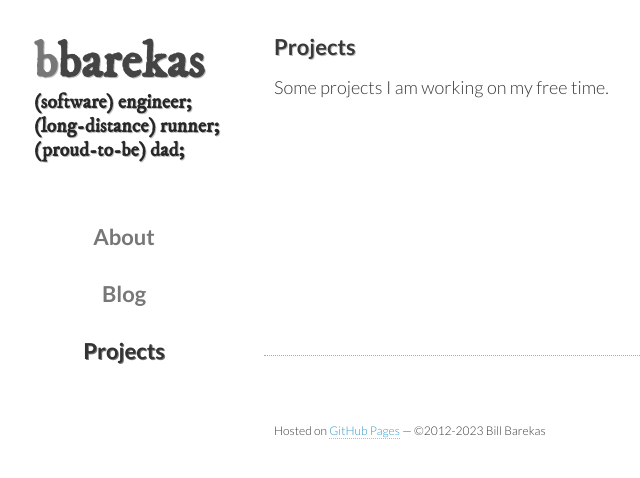
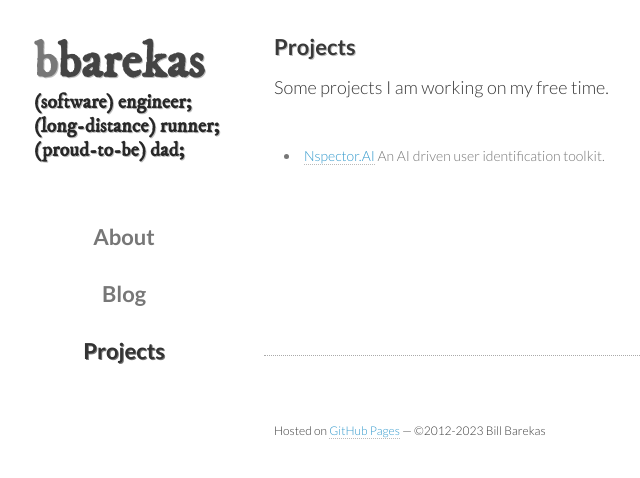
Before and after one commit to bbarekas/bbarekas.github.com, a Jekyll site: the page built from projects/index.html, in a window 1280 px wide. Shown: the top 478 px of the page, without its empty margins (186-826 px from the left). Built offline with Jekyll 4.4.1, drawn with Linux system fonts in a browser that asks for light colours; nearby versions of some CDN libraries; Markdown is read by kramdown in place of the engine named in the settings; some of the changed lines change nothing that is shown.

Commit message:
Add project.

```diff
--- a/_layouts/default.html
+++ b/_layouts/default.html
@@ -96,6 +96,16 @@
         </script>
         <!-- End Google Analytics -->
 
+        <!-- Google tag (gtag.js) GA v4 -->
+        <script async src="https://www.googletagmanager.com/gtag/js?id=G-XWPXP3MLZ7"></script>
+        <script>
+          window.dataLayer = window.dataLayer || [];
+          function gtag(){dataLayer.push(arguments);}
+          gtag('js', new Date());
+
+          gtag('config', 'G-XWPXP3MLZ7');
+        </script>
+
         <script src="http://ajax.googleapis.com/ajax/libs/jquery/1/jquery.min.js"></script>
         <script src="https://maps.googleapis.com/maps/api/js?v=3.exp&sensor=false"></script>
         <script src="/js/scale.fix.js"></script>
--- a/projects/index.html
+++ b/projects/index.html
@@ -8,4 +8,11 @@ title: Projects
 
   <p>Some projects I am working on my free time.</p>
 
+  <br>
+  <ul class="posts">
+      <li><a href="https://github.com/inspector-ai">Nspector.AI</a> An AI driven user identification toolkit.</li>
+  </ul>
+
+
+
 </div>
```
